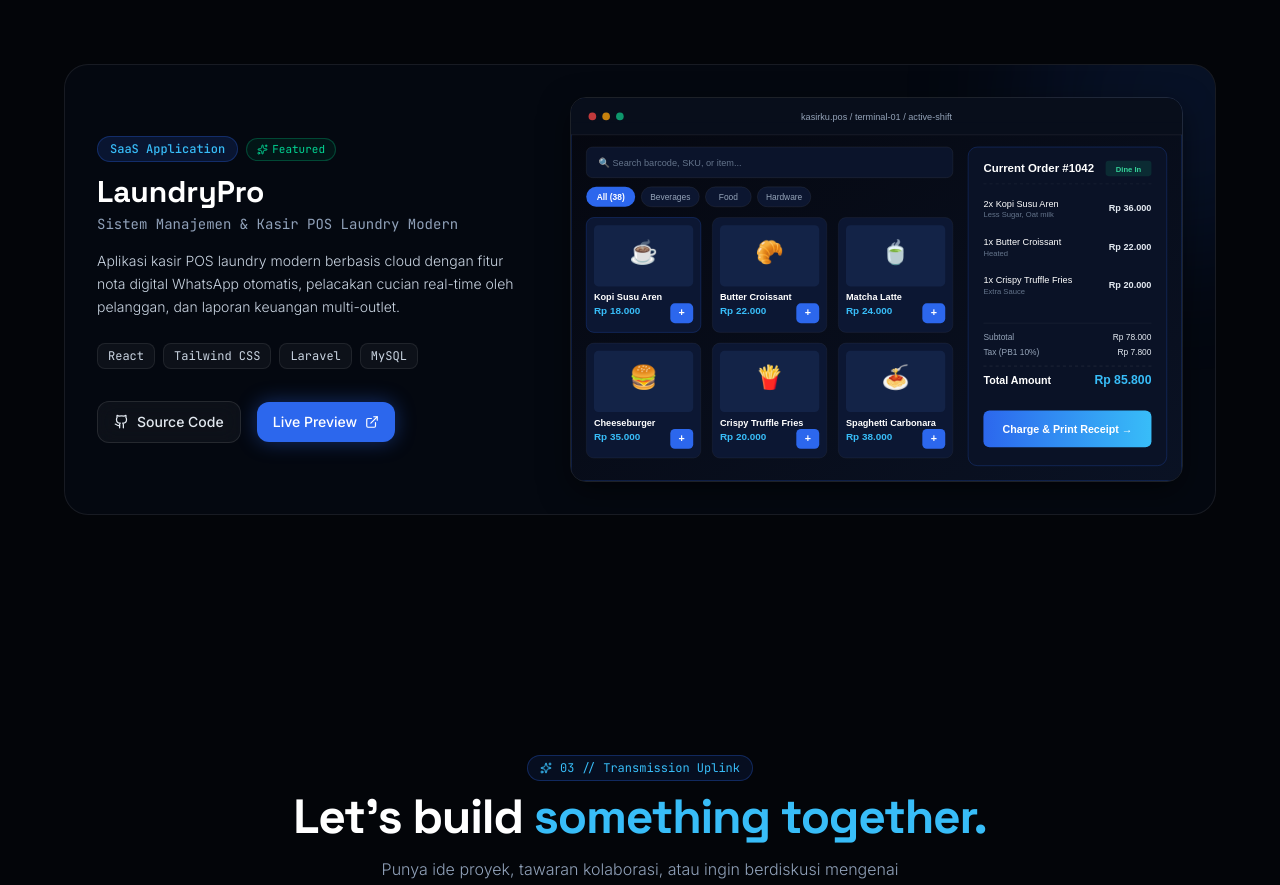
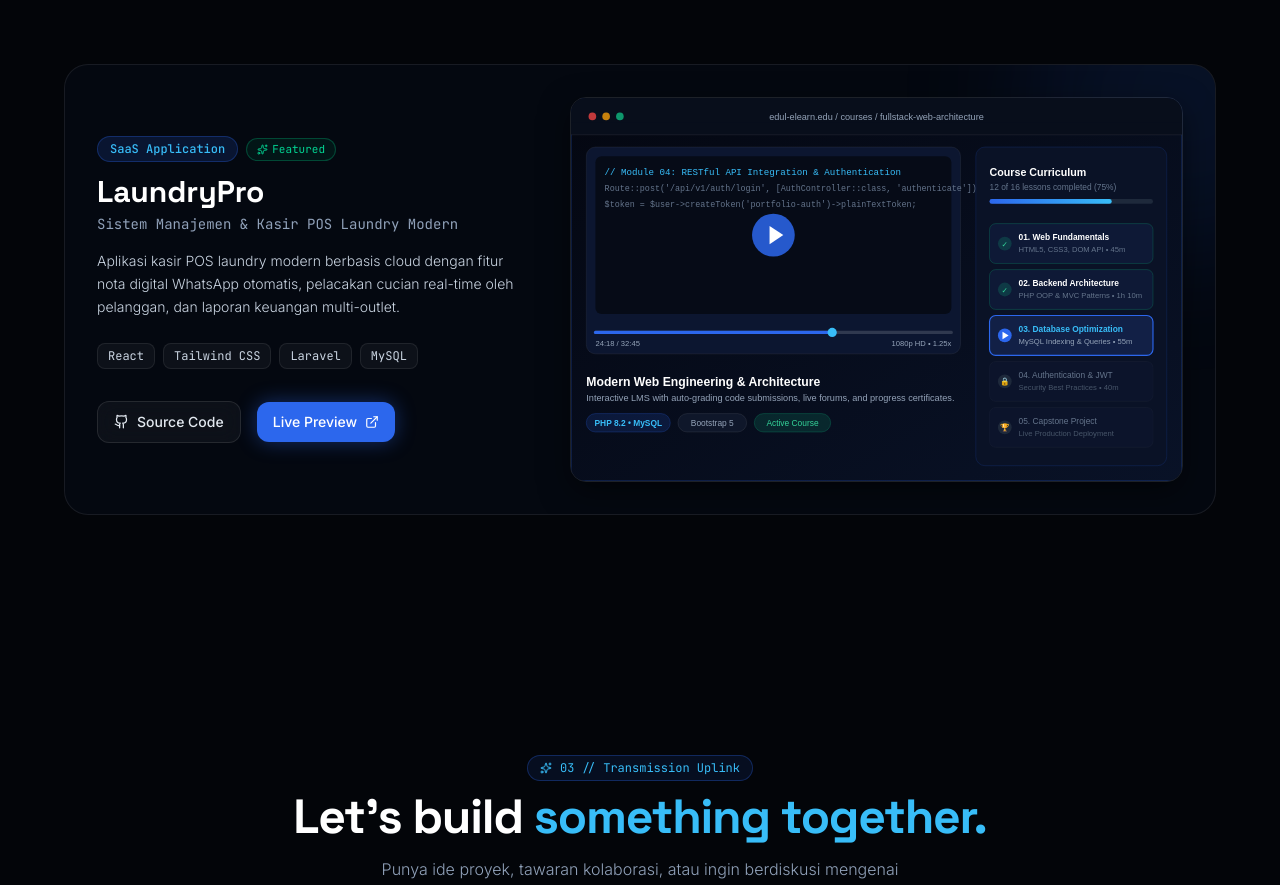
Before and after one commit to RELL3827/New-Portofolio, a React (Vite) app: page / in a window 1280 px wide. Shown: the part 7592-8477 px from the top of the page. Built offline with nearby package versions, Linux system fonts and the light colour scheme.

Commit message:
Update LaundryPro image to edulearn.svg

```diff
--- a/src/data/portfolioData.js
+++ b/src/data/portfolioData.js
@@ -206,7 +206,7 @@ export const projectsData = [
     subtitle: "Sistem Manajemen & Kasir POS Laundry Modern",
     category: "SaaS Application",
     description: "Aplikasi kasir POS laundry modern berbasis cloud dengan fitur nota digital WhatsApp otomatis, pelacakan cucian real-time oleh pelanggan, dan laporan keuangan multi-outlet.",
-    image: "/projects/kasirku.svg",
+    image: "/projects/edulearn.svg",
     technologies: ["React", "Tailwind CSS", "Laravel", "MySQL"],
     githubUrl: "https://github.com/RELL3827",
     liveUrl: "https://saa-s-laundry-manajemen.vercel.app/",
```
